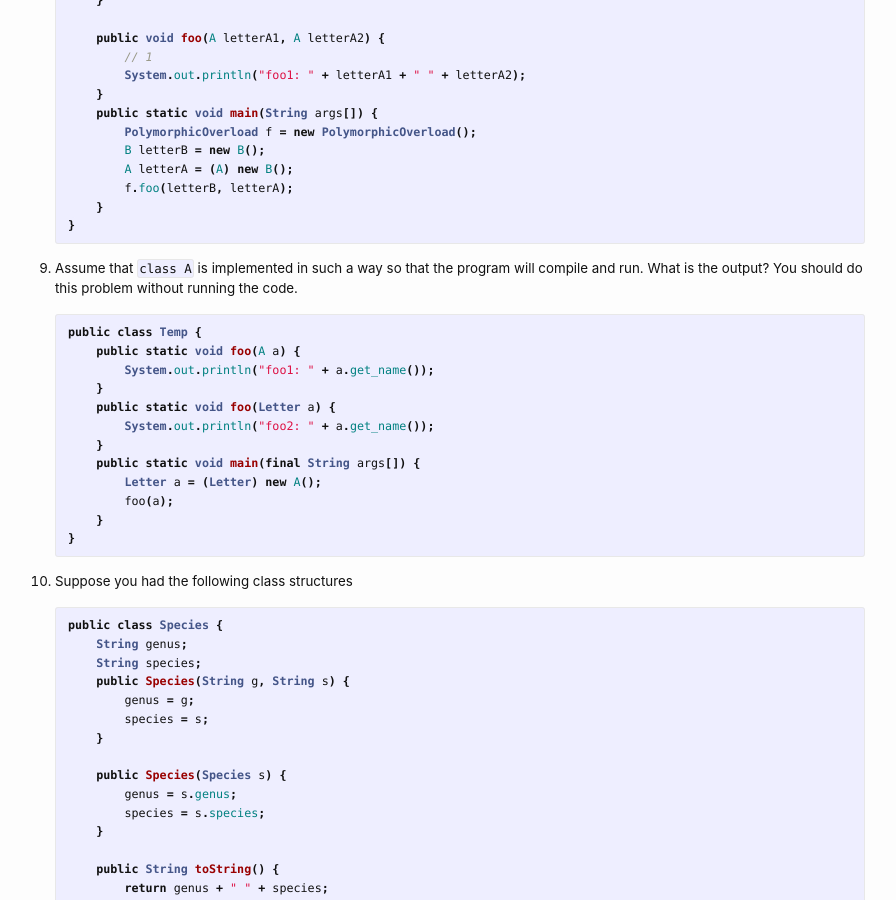
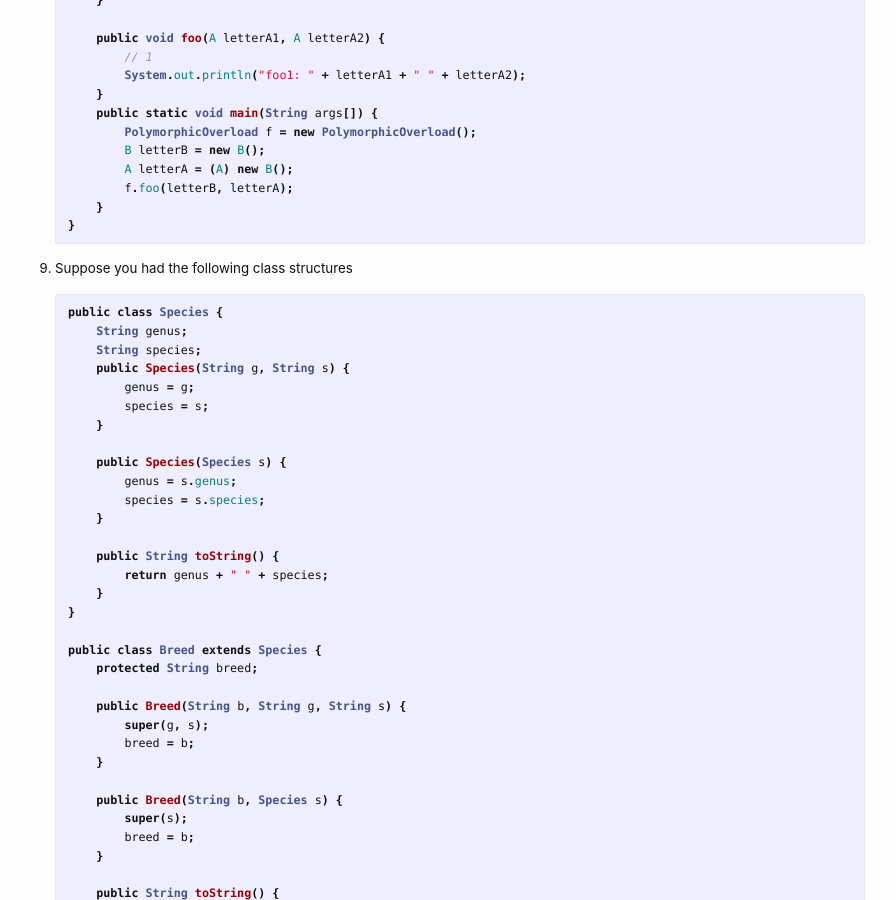
Before and after one commit to cs2113-f24/cs2113-f24.github.io, a Jekyll site: the page built from wrkshts/J3-wrksht.md, in a window 1280 px wide and 900 px high, scrolled down 4203 px. Shown: the whole window, without its empty margins (195-1091 px from the left). Built offline with Jekyll 4.4.1, drawn with Linux system fonts in a browser that asks for light colours; some of the changed text lies outside the part shown.

Commit message:
spring update

````diff
--- a/wrkshts/J3-wrksht.md
+++ b/wrkshts/J3-wrksht.md
@@ -285,28 +285,6 @@ public class PolymorphicOverload {
 
 
 ### q
-Assume that `class A` is implemented in such a way so that the program will compile and run. What is the output? You should do this problem without running the code.
-
-```java
-public class Temp {
-    public static void foo(A a) {
-        System.out.println("foo1: " + a.get_name());
-    }
-    public static void foo(Letter a) {
-        System.out.println("foo2: " + a.get_name());
-    }
-    public static void main(final String args[]) {
-        Letter a = (Letter) new A();
-        foo(a);
-    }
-}
-```
-
-#### s
-The output of this program is `foo2: A`. The variable `a` is declared as `Letter class` which will make `foo(a)` run the second method with declaration `public static void foo(Letter a)`.
-
-
-### q
 Suppose you had the following class structures
 
 
@@ -437,15 +415,7 @@ public class E extends C {
 
 ```
 
-Draw the class hierarchy for the above classes, that is the UML diagram that simply shows who inherits from whom.
-
-#### s
-
-TODO
-
-### q
-
-Continuing with the classes from the previous question, consider a mystery function that returns a object of the given class.  **You do not know the definition of the mystery function, other than it compiles properly and returns an object of the class.** For each of the following method calls marked below, indicate the value of the output, if the output cannot be determined, or if there is an error.
+Consider a mystery function that returns a object of the given class.  **You do not know the definition of the mystery function, other than it compiles properly and returns an object of the class.** For each of the following method calls marked below, indicate the value of the output, if the output cannot be determined, or if there is an error.
 
 ```java
 
````
Also changed, not shown: labs/02-poly.md (+0 -4 lines).
